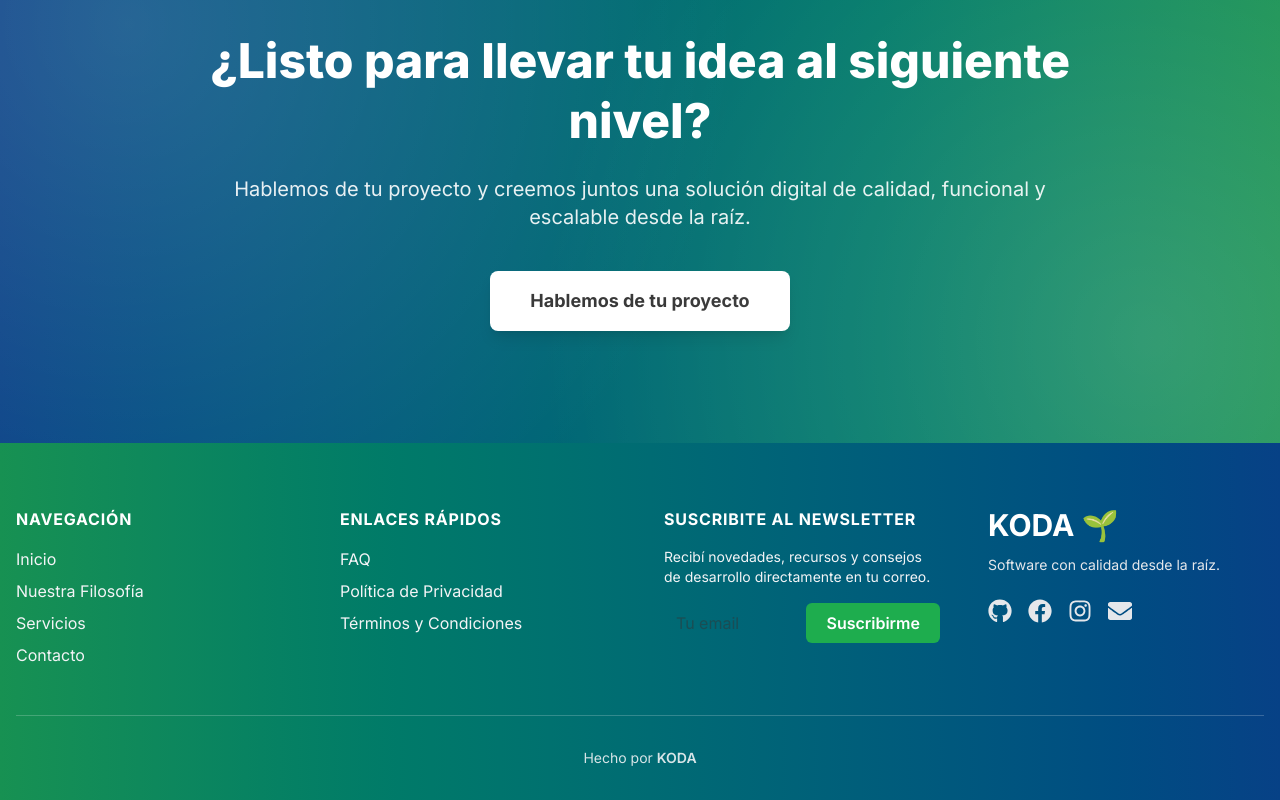
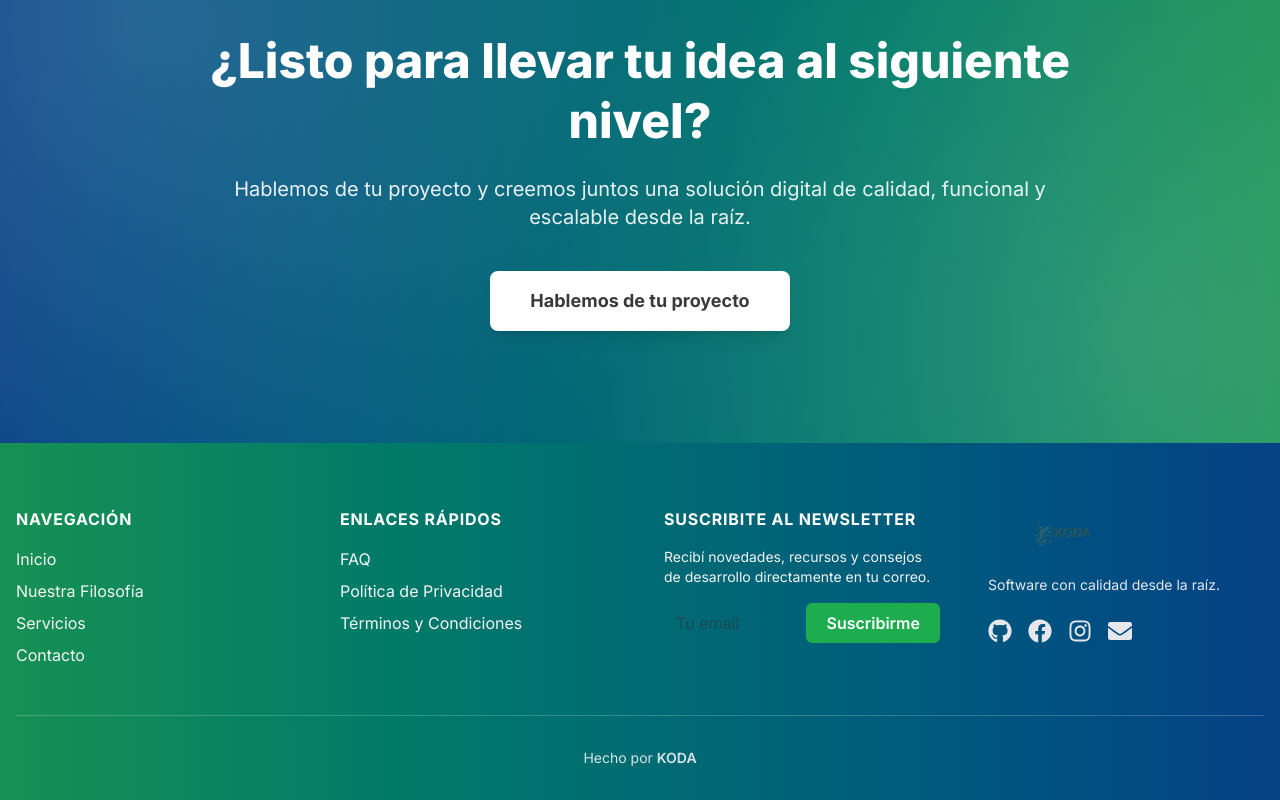
Before and after one commit to koda-tec/KodaWeb, a Next.js app: page / in a window 1280 px wide. Shown: the part 3598-4398 px from the top of the page. Built offline with nearby package versions, Linux system fonts and the light colour scheme.

Commit message:
fix footer

```diff
--- a/src/app/components/layout/Footer.tsx
+++ b/src/app/components/layout/Footer.tsx
@@ -4,6 +4,7 @@ import Link from "next/link";
 import { FaGithub, FaFacebook, FaInstagram, FaEnvelope } from "react-icons/fa";
 import { motion } from "framer-motion";
 import { useState } from "react";
+import Image from "next/image";
 
 export default function Footer() {
   const [email, setEmail] = useState("");
@@ -79,7 +80,15 @@ export default function Footer() {
 
         {/* --- Columna 4: Marca y redes --- */}
         <div className="flex flex-col items-center md:items-start">
-          <span className="text-3xl font-bold mb-3">KODA 🌱</span>
+          <div className="relative w-36 h-14 mb-3">
+    <Image
+      src="/logoKoda.png"
+      alt="Logo de KODA"
+      fill
+      className="object-contain"
+      priority
+    />
+  </div>
           <p className="text-gray-200 text-sm mb-4">Software con calidad desde la raíz.</p>
           <div className="flex space-x-4 mt-2">
             <a href="#" aria-label="GitHub" className="text-2xl text-gray-200 hover:text-white"><FaGithub /></a>
```
